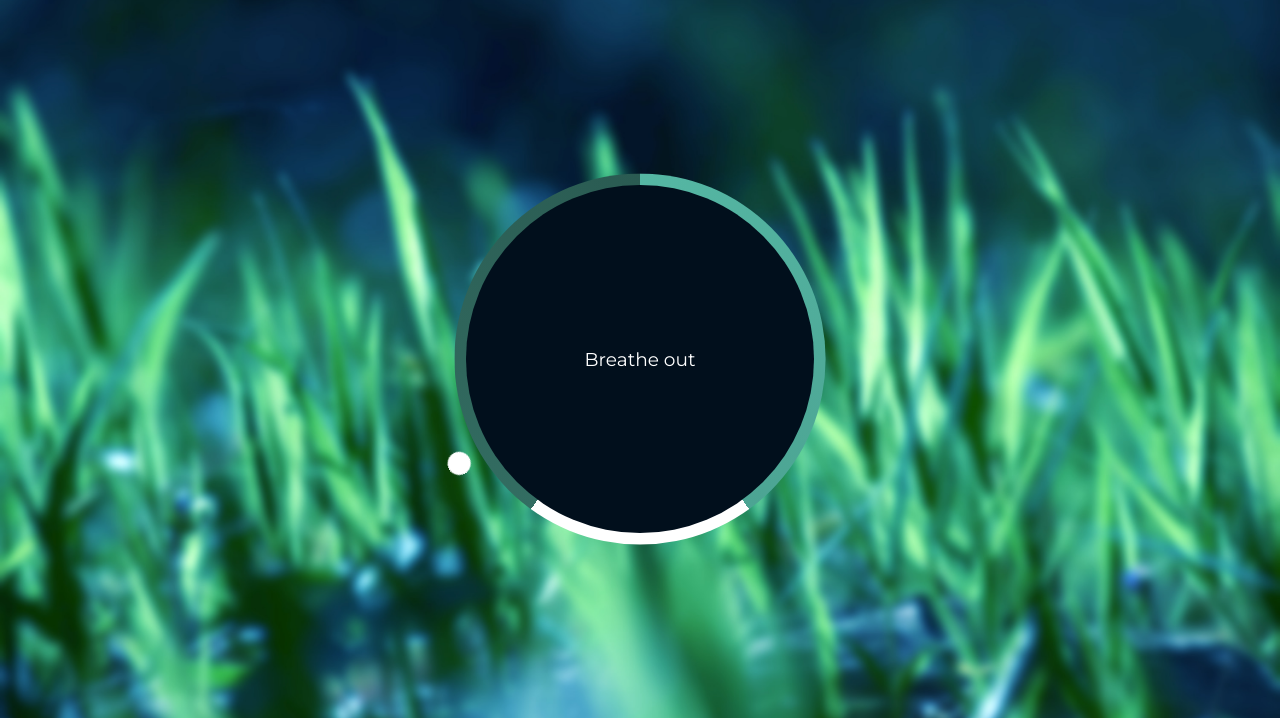
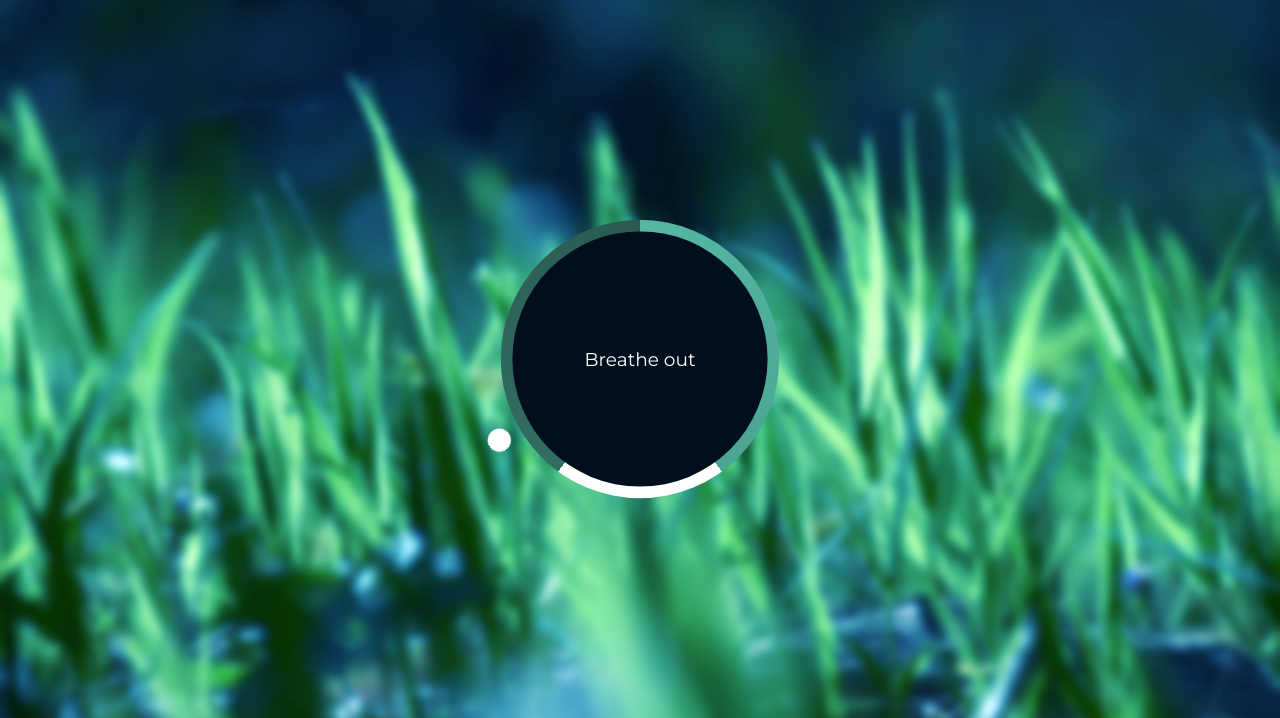
Before and after one commit to Stokky/relaxer-app, a plain HTML site: page public/index.html in a window 1280 px wide. Shown: the part 82-800 px from the top of the page. Drawn offline with Linux system fonts and the light colour scheme.

Commit message:
Rework structure for Firebase

```diff
--- a/style.css
+++ b/public/style.css
@@ -20,8 +20,8 @@ body {
     display: flex;
     align-items: center;
     justify-content: center;
-    height: 300px;
-    width: 300px;
+    height: 220px;
+    width: 220px;
     margin: auto;
     position: relative;
     transform: scale(1);
@@ -44,8 +44,8 @@ body {
         #336d62 60%,
         #2a5b52 100%
     );
-    height: 320px;
-    width: 320px;
+    height: 240px;
+    width: 240px;
     top: -10px;
     left: -10px;
     z-index: -2;
@@ -67,9 +67,9 @@ body {
 .pointer-container {
     position: absolute;
     top: -40px;
-    left: 140px;
+    left: 100px;
     width: 20px;
-    height: 190px;
+    height: 150px;
     animation: rotate 7.5s linear forwards infinite;
     transform-origin: bottom center;
 }
```
Also changed, not shown: firebase.json (added), public/img/bg.jpg (renamed from img/bg.jpg), public/index.html (renamed from index.html), public/script.js (renamed from script.js), 2 other files.
